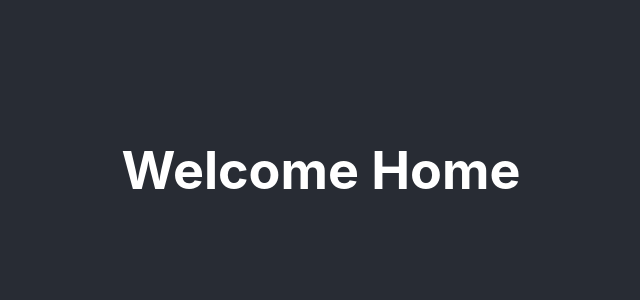
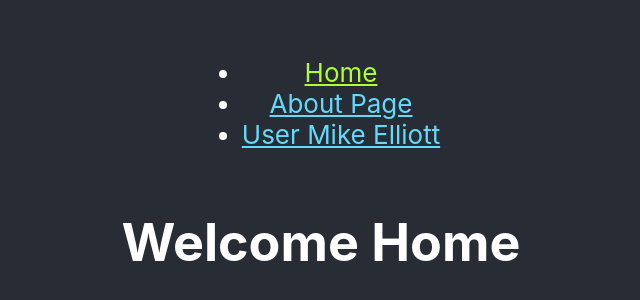
Before and after one commit to kllmmc23/aws, a React (Create React App) app: page / in a window 1280 px wide. Shown: the part 230-530 px from the top of the page, without its empty margins (319-959 px from the left). Built offline with nearby package versions, Linux system fonts and the light colour scheme.

Commit message:
Route links

```diff
--- a/src/Components/Routers/SetUp.jsx
+++ b/src/Components/Routers/SetUp.jsx
@@ -1,10 +1,42 @@
 import React, { Fragment } from "react";
-import { Route } from "react-router-dom";
+import { Route, Link, NavLink } from "react-router-dom";
 import AboutPage from "./Pages/AboutPage";
 
 function SetUp() {
   return (
     <Fragment>
+      <ul>
+        <li>
+          <NavLink
+            className="App-link"
+            to="/"
+            exact
+            activeClassName='link-active-style'
+          >
+            Home
+          </NavLink>
+        </li>
+        <li>
+          <NavLink
+            className="App-link"
+            to="/about"
+            exact
+            activeClassName='link-active-style'
+          >
+            About Page
+          </NavLink>
+              </li>
+              <li>
+          <NavLink
+            className="App-link"
+            to="/user/Mike/Elliott"
+            exact
+            activeClassName='link-active-style'
+          >
+            User Mike Elliott
+          </NavLink>
+        </li>
+      </ul>
       <Route
         path="/"
         exact
@@ -16,8 +48,12 @@ function SetUp() {
       <Route
         path="/user/:firstname/:lastname"
         exact
-        render={({match}) => {
-          return <h1>Welcome {match.params.firstname} {match.params.lastname}</h1>;
+        render={({ match }) => {
+          return (
+            <h1>
+              Welcome {match.params.firstname} {match.params.lastname}
+            </h1>
+          );
         }}
       />
     </Fragment>
--- a/src/sass/App.scss
+++ b/src/sass/App.scss
@@ -56,4 +56,8 @@ button{
   padding: 5px;
 }
 
-@import './item'
+@import './item';
+
+.link-active-style{
+  color: greenyellow;
+}
```
Also changed, not shown: src/Components/Routers/Pages/UserPage.jsx (deleted, +0 -11 lines).
